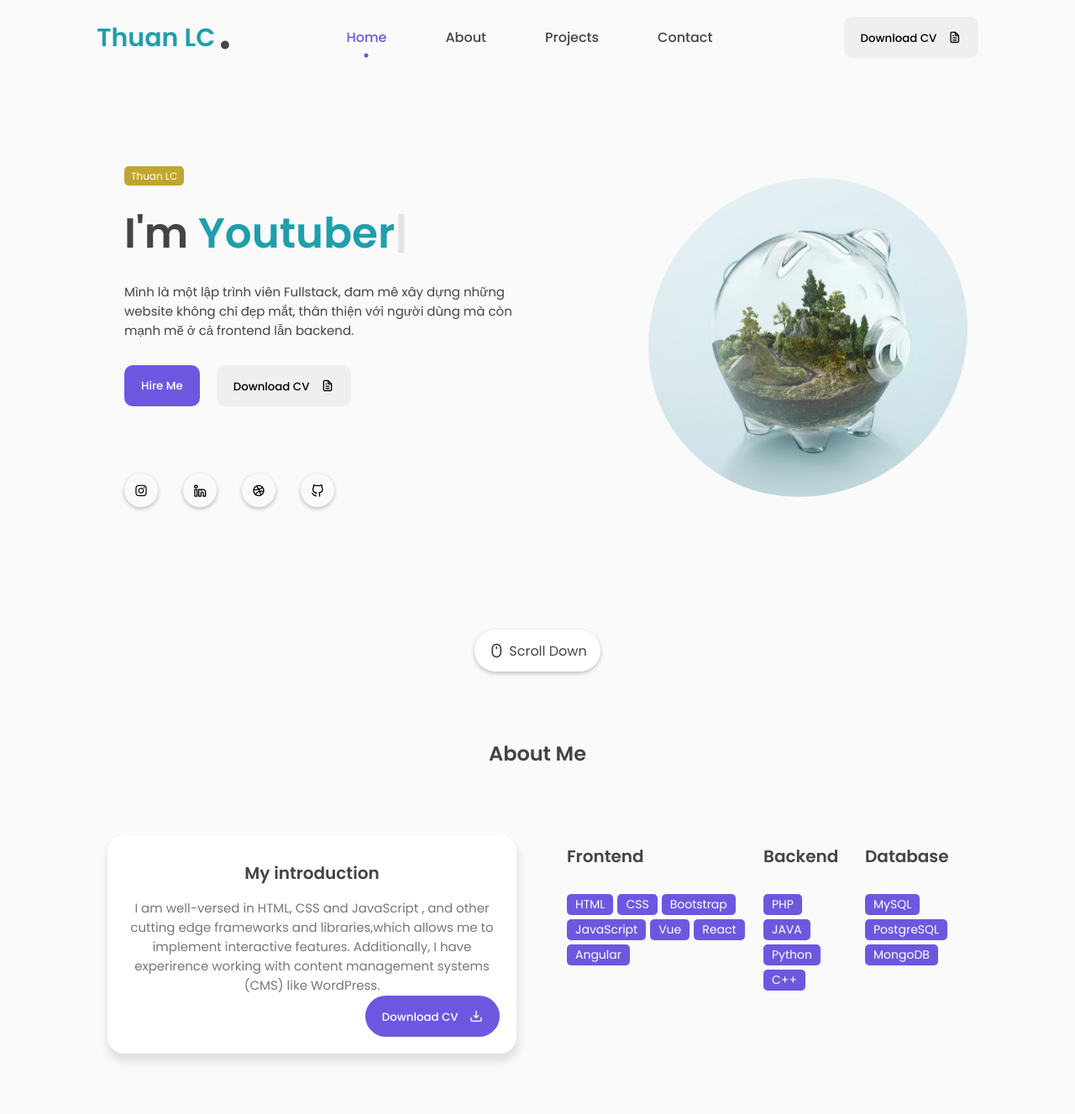
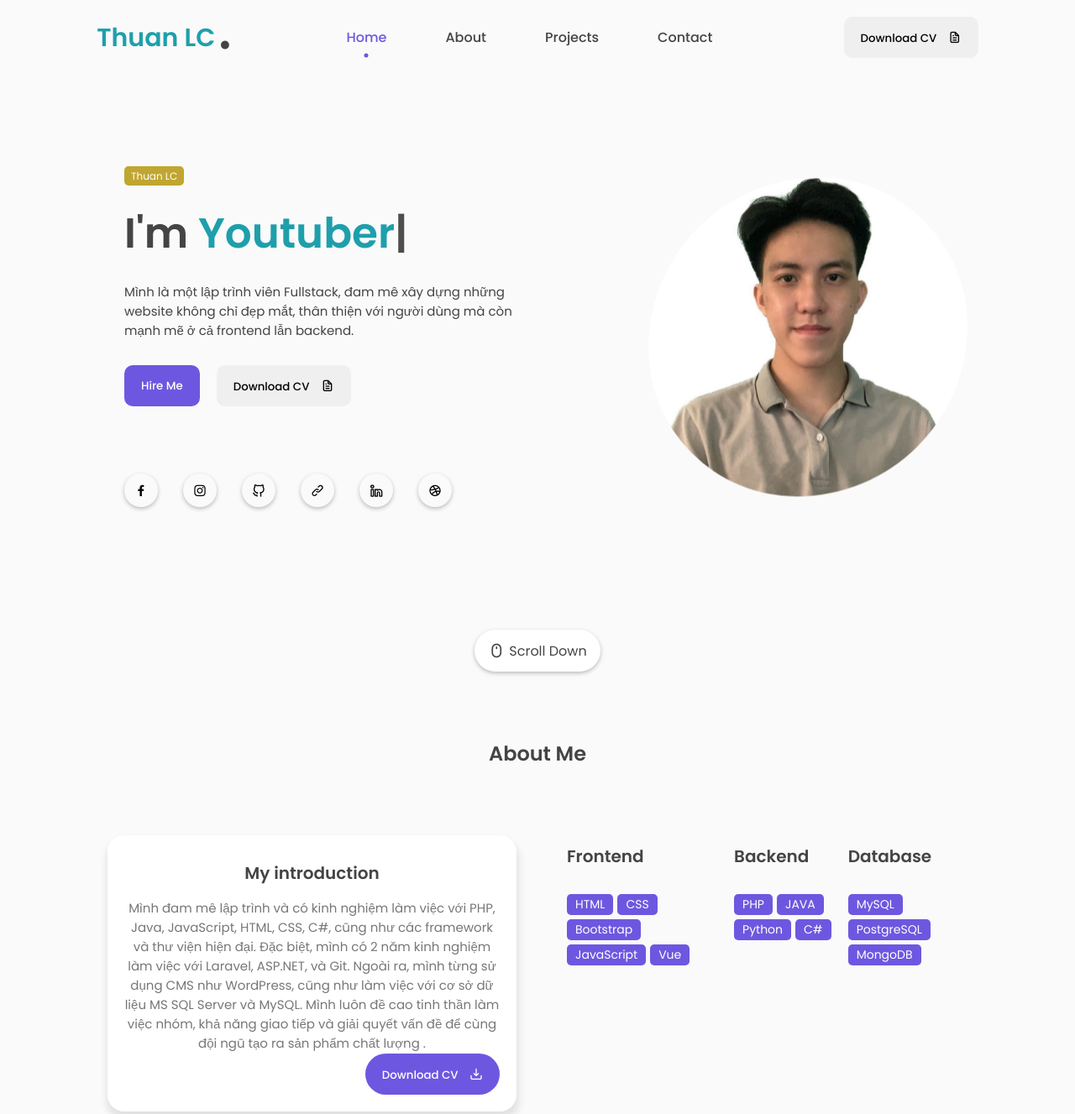
Before and after one commit to LeChiThuan64/profile, a plain HTML site: page index.html in a window 1280 px wide. Shown: the top 1327 px of the page at 84% size. Drawn offline with nearby package versions, Linux system fonts and the light colour scheme.

Commit message:
them icon

```diff
--- a/css/main.css
+++ b/css/main.css
@@ -3,7 +3,7 @@
 
 /* ----- VARIABLES ----- */
 :root{
-    --body-color: rgb(250, 250, 250);
+    --body-color: #fafafaf5;
     --color-white: rgb(255, 255, 255);
 
     --text-color-second: rgb(68, 68, 68);
@@ -243,7 +243,7 @@ nav{
 }
 .image img{
     width: 380px;
-    height: 380px;
+    height: 464px;
     object-fit: cover;
 }
 @keyframes imgFloat {
@@ -636,3 +636,11 @@ footer{
         width: 100%;
     }
 }
+.icon a {
+    text-decoration: none;
+    color: inherit; /* Giữ nguyên màu mặc định */
+}
+
+.icon a:hover i {
+    color: var(--first-color); /* Màu khi hover vào */
+}
--- a/index.html
+++ b/index.html
@@ -75,15 +75,35 @@
                         <button class="btn">Download CV <i class="uil uil-file-alt"></i></button>
                     </div>
                     <div class="social_icons">
-                        <div class="icon"><i class="uil uil-instagram"></i></div>
+                        <div class="icon">
+                            <a href="https://www.facebook.com/Thuanlc.64/" target="_blank">
+                                <i class="uil uil-facebook-f"></i>
+                            </a>
+                        </div>
+                        <div class="icon">
+                            <a href="https://www.instagram.com/thuan.l.c/" target="_blank">
+                                <i class="uil uil-instagram"></i>
+                            </a>
+                        </div>
+                        <div class="icon">
+                            <a href="https://github.com/LeChiThuan64" target="_blank">
+                                <i class="uil uil-github-alt"></i>
+                            </a>
+                        </div>
+                        <div class="icon">
+                            <a href="https://www.threads.net/@thuan.l.c" target="_blank">
+                                <i class="uil uil-link"></i> <!-- Hoặc dùng uil-at -->
+                            </a>
+                        </div>
+
                         <div class="icon"><i class="uil uil-linkedin-alt"></i></div>
                         <div class="icon"><i class="uil uil-dribbble"></i></div>
-                        <div class="icon"><i class="uil uil-github-alt"></i></div>
+
                     </div>
                 </div>
                 <div class="featured-image">
                     <div class="image">
-                        <img src="img/work-4.png" alt="avatar">
+                        <img src="img/anhThuan.jpg" alt="avatar">
                     </div>
                 </div>
                 <div class="scroll-icon-box">
@@ -103,10 +123,12 @@
                     <div class="col">
                         <div class="about-info">
                             <h3>My introduction</h3>
-                            <p>I am well-versed in HTML, CSS and JavaScript , and other cutting edge
-                                frameworks and libraries,which allows me to implement interactive features.
-                                Additionally, I have experirence working with content management systems (CMS) like
-                                WordPress.
+                            <p>Mình đam mê lập trình và có kinh nghiệm làm việc với PHP, Java, JavaScript, HTML, CSS,
+                                C#, cũng như các framework và thư viện hiện đại. Đặc biệt, mình có 2 năm kinh nghiệm làm
+                                việc với Laravel, ASP.NET, và Git. Ngoài ra, mình từng sử dụng CMS như WordPress, cũng
+                                như làm việc với cơ sở dữ liệu MS SQL Server và MySQL. Mình luôn đề cao tinh thần làm
+                                việc nhóm, khả năng giao tiếp và giải quyết vấn đề để cùng đội ngũ tạo ra sản phẩm chất
+                                lượng .
                             </p>
                             <div class="about-btn">
                                 <button class="btn">Download CV <i class="uil uil-import"></i></button>
@@ -124,8 +146,8 @@
                                 <span>Bootstrap</span>
                                 <span>JavaScript</span>
                                 <span>Vue</span>
-                                <span>React</span>
-                                <span>Angular</span>
+                                <!-- <span>React</span> -->
+                                <!-- <span>Angular</span> -->
                             </div>
                         </div>
                         <div class="skills-box">
@@ -136,7 +158,8 @@
                                 <span>PHP</span>
                                 <span>JAVA</span>
                                 <span>Python</span>
-                                <span>C++</span>
+                                <!-- <span>C++</span> -->
+                                <span>C#</span>
                             </div>
                         </div>
                         <div class="skills-box">
--- a/js/main.js
+++ b/js/main.js
@@ -33,7 +33,7 @@ function headerShadow() {
 
 /* ----- TYPING EFFECT ----- */
 var typingEffect = new Typed(".typedText", {
-  strings: ["Designer", "Youtuber", "Developer", "Lê Chí Thuận"],
+  strings: ["Lê Chí Thuận", "Youtuber", "Developer", "Designer" ],
   loop: true,
   typeSpeed: 100,
   backSpeed: 80,
```
Also changed, not shown: img/anhThuan.jpg (added).
